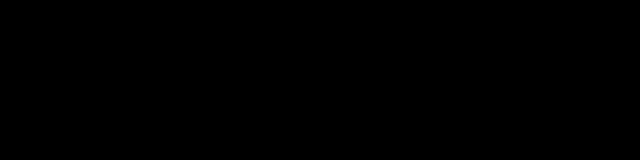
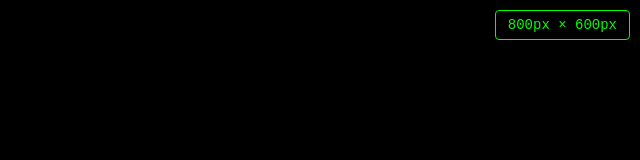
Before and after one commit to MDVGames/Games, a plain HTML site: page flash-games/index.html in a window 1280 px wide. Shown: the whole page, without its empty margins (640-1280 px from the left). Drawn offline with Linux system fonts and the light colour scheme.

Commit message:
Update index.html

```diff
--- a/flash-games/index.html
+++ b/flash-games/index.html
@@ -17,9 +17,22 @@ html, body {
     height: 100%;
     overflow: hidden;
     background-color: #000;
+
+    /* Добавлено центрирование контейнера 800x600 по центру экрана */
+    display: flex;
+    justify-content: center;
+    align-items: center;
 }
 
-#player, ruffle-player, ruffle-embed, ruffle-object {
+/* 1. ЗАДАЕМ ФИКСИРОВАННЫЙ РАЗМЕР 800x600 */
+#player {
+    width: 800px !important;
+    height: 600px !important;
+    position: relative;
+}
+
+/* Сам Ruffle внутри контейнера занимает 100% от этих 800x600 */
+ruffle-player, ruffle-embed, ruffle-object {
     width: 100% !important;
     height: 100% !important;
     display: block !important;
@@ -29,11 +42,30 @@ ruffle-player canvas {
     width: 100% !important;
     height: 100% !important;
 }
+
+/* 2. СТИЛИ ДЛЯ ВСПЛЫВАЮЩЕЙ ПЛАШКИ-СЧЕТЧИКА (ОТЛАДЧИК) */
+#size-debugger {
+    position: fixed;
+    top: 10px;
+    right: 10px;
+    background: rgba(0, 0, 0, 0.85);
+    color: #00ff00;
+    font-family: monospace;
+    font-size: 14px;
+    padding: 6px 12px;
+    border-radius: 4px;
+    border: 1px solid #00ff00;
+    z-index: 9999;
+    pointer-events: none; /* Не мешает кликать по игре */
+}
 </style>
 
 </head>
 
 <body>
+
+<!-- Индикатор размера в правом верхнем углу -->
+<div id="size-debugger">800px × 600px</div>
 
 <div id="player"></div>
 
@@ -49,7 +81,6 @@ if (game) {
 
         container.appendChild(player);
 
-        // Функция включения полноэкранного режима
         function goFullscreen() {
             if (!document.fullscreenElement) {
                 if (document.documentElement.requestFullscreen) {
@@ -62,18 +93,14 @@ if (game) {
             }
         }
 
-        // 1. Отслеживаем клик по самому Ruffle (включая родную кнопку Play)
         player.addEventListener("click", () => {
             goFullscreen();
-        }, { once: true }); // once: true сработает ровно 1 раз при первом клике
+        }, { once: true });
 
-        // 2. Если в Ruffle включена политика "Play button" (autoplay="unmuted"),
-        // подхватываем событие запуска
         player.addEventListener("play", () => {
             goFullscreen();
         }, { once: true });
 
-        // Загрузка игры
         player.load({
             url: "games/" + decodeURIComponent(game),
             scale: "exactFit",
@@ -81,12 +108,24 @@ if (game) {
             letterbox: "off",
             backgroundColor: "#000000",
             wmode: "opaque",
-
-            // Заставляем Ruffle показывать свою родную оверлей-кнопку Play, если нужно
             autoplay: "on"
         });
     });
 }
+
+// 3. СКРИПТ ОБНОВЛЕНИЯ ЦИФР В ПЛАШКЕ-ОТЛАДЧИКЕ
+const playerDiv = document.getElementById("player");
+const sizeDebugger = document.getElementById("size-debugger");
+
+const resizeObserver = new ResizeObserver(entries => {
+    for (let entry of entries) {
+        const width = Math.round(entry.contentRect.width);
+        const height = Math.round(entry.contentRect.height);
+        sizeDebugger.textContent = `${width}px × ${height}px`;
+    }
+});
+
+resizeObserver.observe(playerDiv);
 </script>
 
 </body>
```
